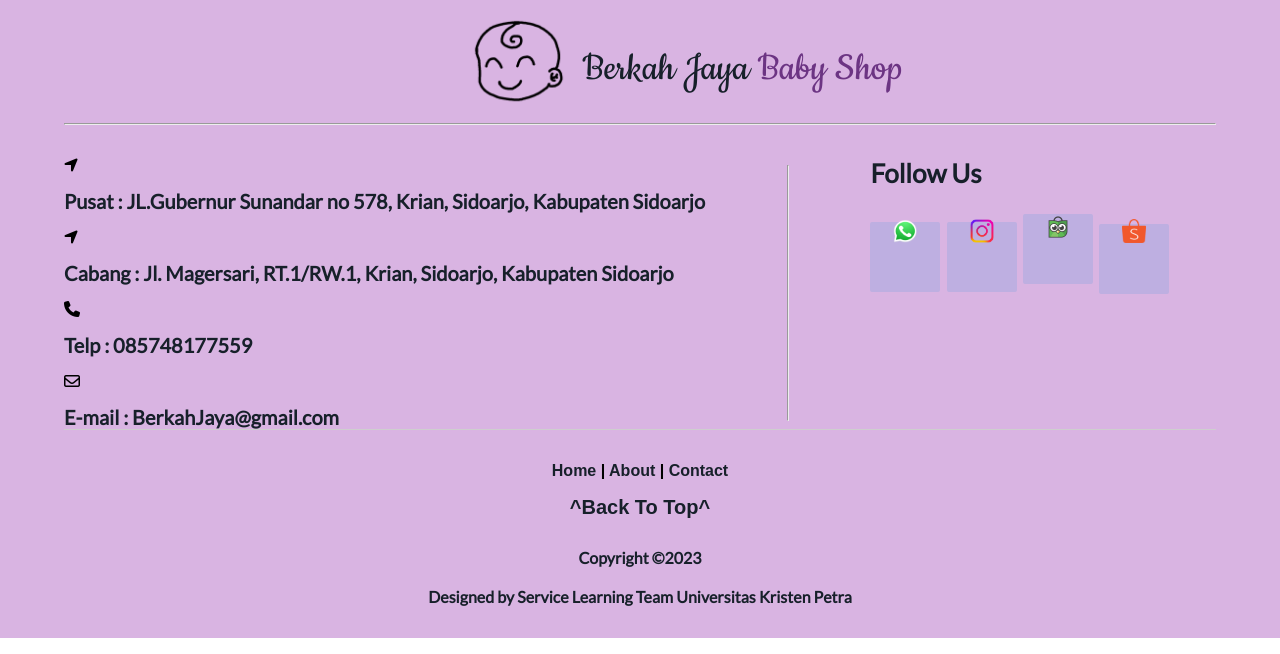
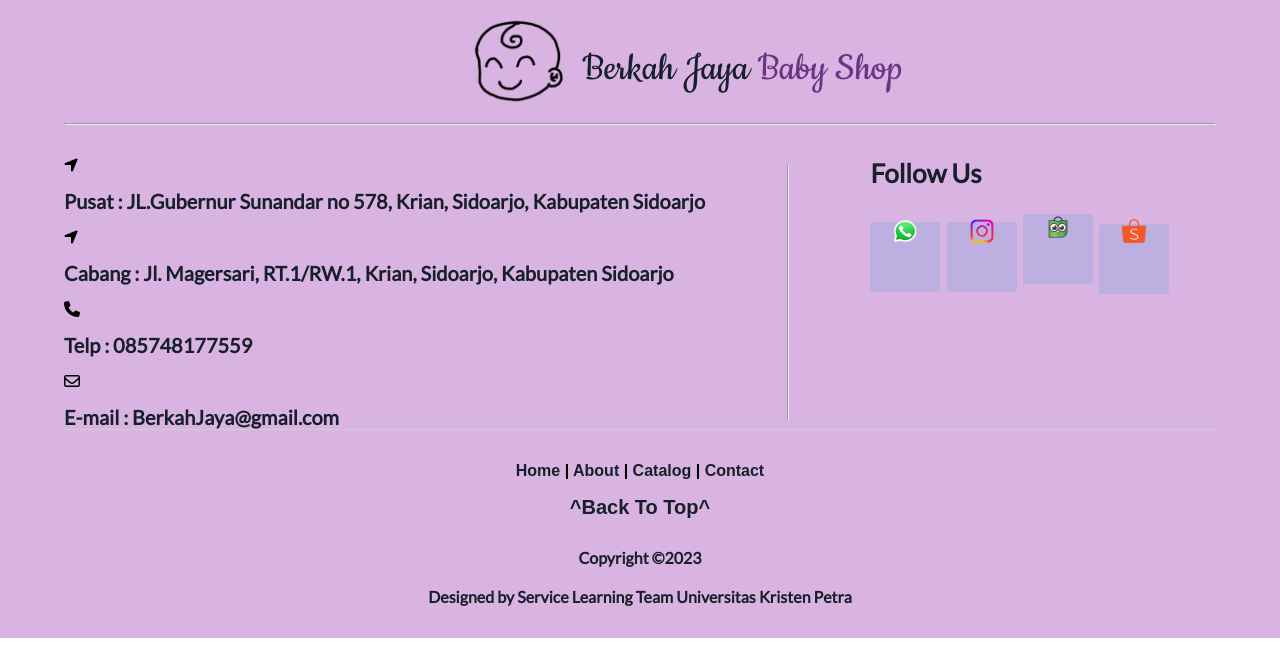
Before and after one commit to alfredwisana/komal, a PHP site: page /footer3.php in a window 1280 px wide. Shown: the top 654 px of the page. Run offline with PHP 8.4, Linux system fonts and the light colour scheme; some libraries are stand-ins or nearby versions.

Commit message:
Update footer3.php

```diff
--- a/footer3.php
+++ b/footer3.php
@@ -78,9 +78,11 @@
 
         <center>
         <ul class="footer-cat-links">
-            <a href="home.php">Home</a>
+            <a href="index.php">Home</a>
             |
-            <a href="about.php">About</a>
+            <a href="About_us.php">About</a>
+            |
+            <a href="katalog/index.php">Catalog</a>
             |
             <a href="https://web.whatsapp.com/">Contact</a>
         </ul>
```
